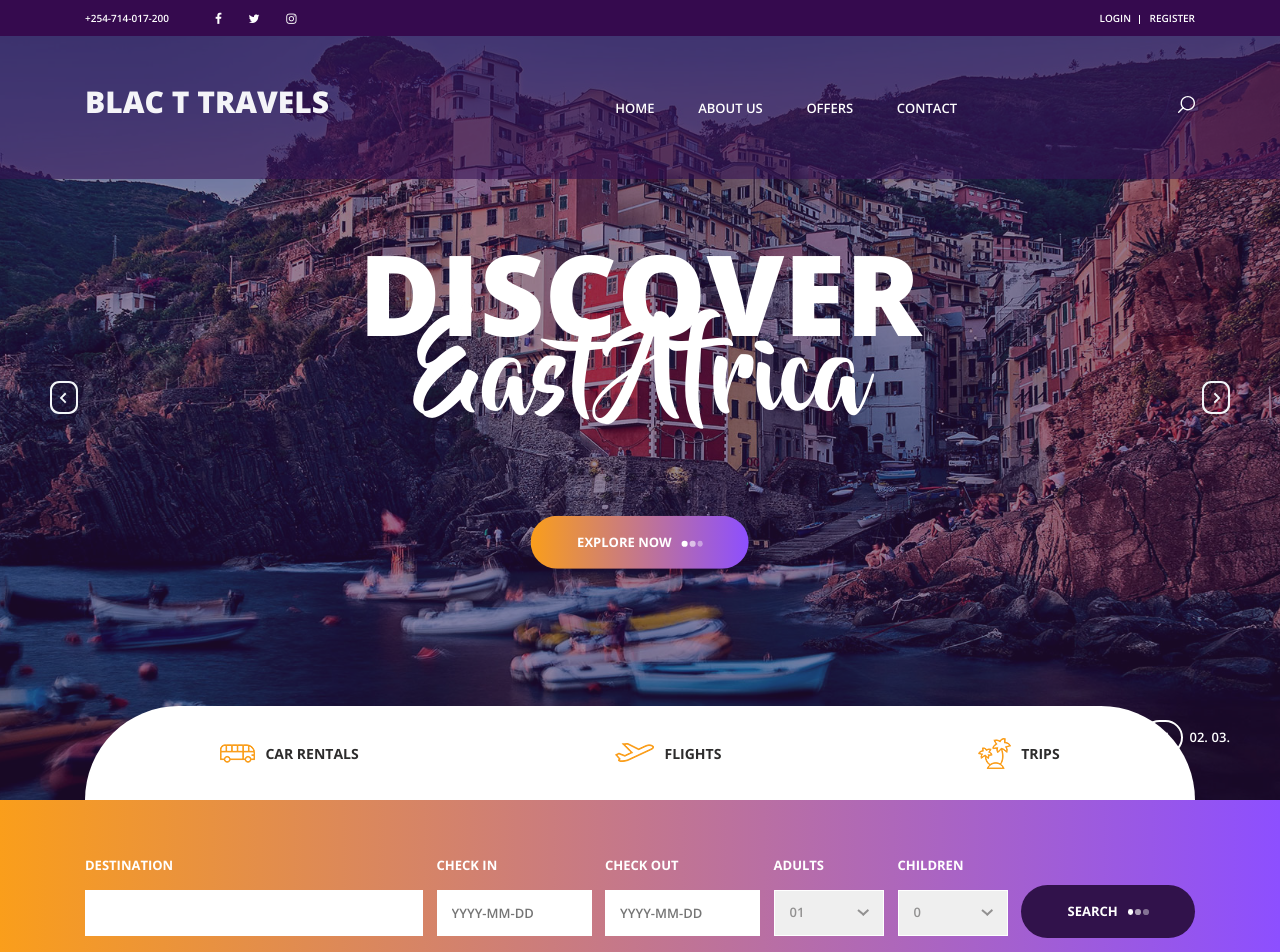
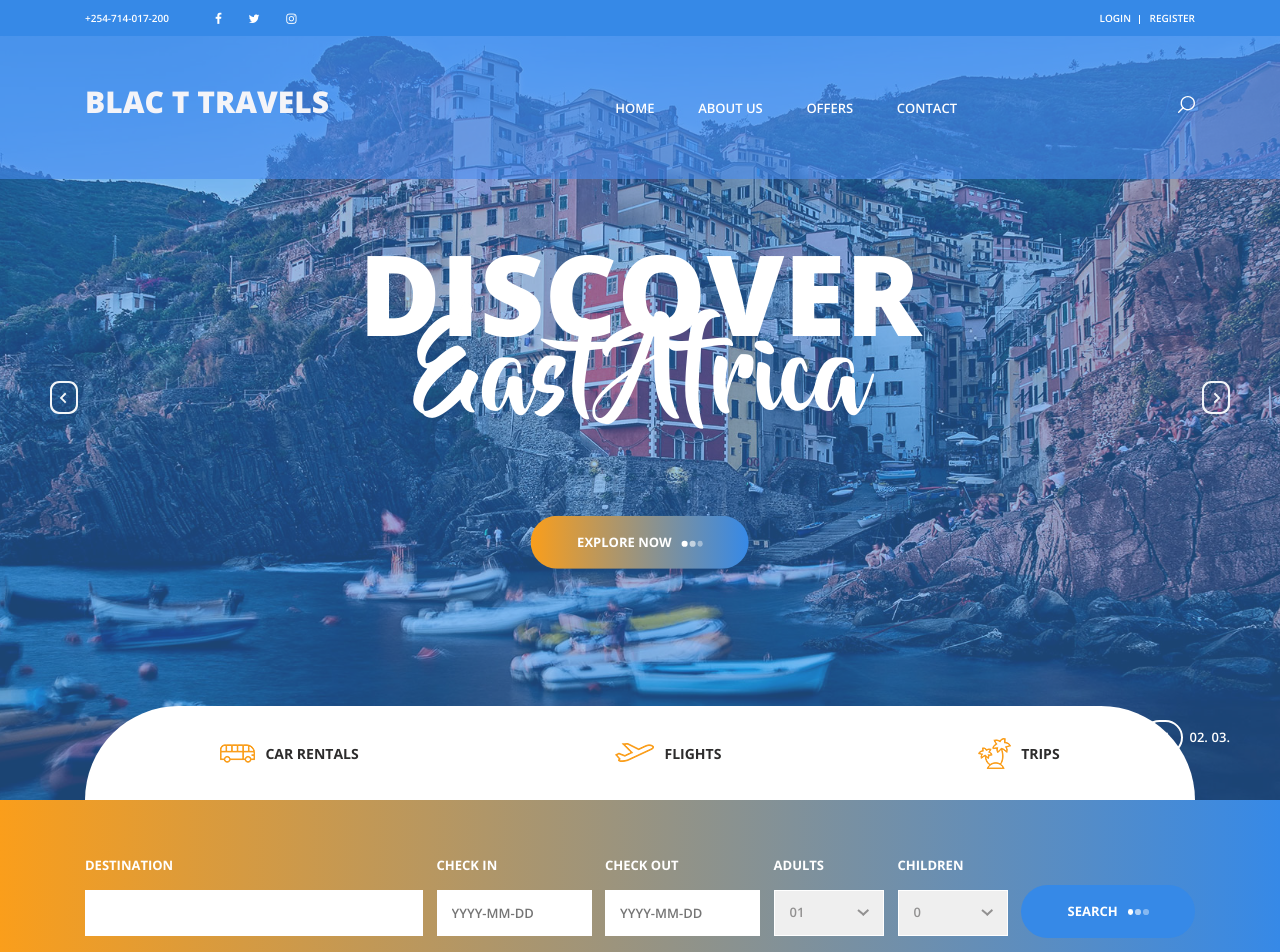
Before and after one commit to mwongeraE/Flight-Booking, a plain HTML site: page index.html in a window 1280 px wide. Shown: the top 952 px of the page. Drawn offline with nearby package versions, Linux system fonts and the light colour scheme.

Commit message:
Color modification

```diff
--- a/styles/about_styles.css
+++ b/styles/about_styles.css
@@ -253,7 +253,7 @@ section
 	left: 0;
 	width: 200%;
 	height: 100%;
-	background: linear-gradient(to right, #fa9e1b, #8d4fff, #fa9e1b);
+	background: linear-gradient(to right, #fa9e1b, #3689e7, #fa9e1b);
 	z-index: -1;
 	-webkit-transition: all 400ms ease;
 	-moz-transition: all 400ms ease;
@@ -315,12 +315,12 @@ section
 {
 	position: fixed;
 	width: 100%;
-	background: rgba(54, 19, 84, 0.6);
+	background: rgba(73, 140, 241, 0.6);
 	z-index: 12;
 }
 .header.scrolled
 {
-	background: rgba(54, 19, 84, 0.85);
+	background: rgba(44, 118, 230, 0.85);
 }
 
 /*********************************
@@ -331,7 +331,7 @@ section
 {
 	width: 100%;
 	height: 36px;
-	background: #350a4e;
+	background: #3689e7;
 	-webkit-transition: all 400ms ease;
 	-moz-transition: all 400ms ease;
 	-ms-transition: all 400ms ease;
@@ -511,7 +511,7 @@ section
 	bottom: -11px;
 	width: calc(100% + 2px);
 	height: 2px;
-	background: linear-gradient(to right, #fa9e1b, #8d4fff);
+	background: linear-gradient(to right, #fa9e1b, #3689e7);
 	content: '';
 	opacity: 0;
 	-webkit-transition: all 200ms ease;
@@ -635,7 +635,7 @@ section
 	position: fixed;
 	width: 100vw;
 	height: 100vh;
-	background: linear-gradient(to right, #fa9e1b, #8d4fff);
+	background: linear-gradient(to right, #fa9e1b, #3689e7);
 	z-index: 100;
 	opacity: 0;
 	visibility: hidden;
@@ -993,7 +993,7 @@ section
 	position: absolute;
 	top: 0;
 	height: 2px;
-	background: #31124b;
+	background: #3689e7;
 	max-width: 100% !important;
 }
 .stats_bar_perc div
@@ -1112,7 +1112,7 @@ section
 	width: 100%;
 	padding-top: 113px;
 	padding-bottom: 104px;
-	background: #31124b;
+	background: #3689e7;
 }
 .footer_title
 {
@@ -1192,7 +1192,7 @@ section
 }
 .footer_social_item:hover a i
 {
-	color: #31124b;
+	color: #3689e7;
 }
 
 /*********************************
--- a/styles/contact_styles.css
+++ b/styles/contact_styles.css
@@ -250,7 +250,7 @@ section
 	left: 0;
 	width: 200%;
 	height: 100%;
-	background: linear-gradient(to right, #fa9e1b, #8d4fff, #fa9e1b);
+	background: linear-gradient(to right, #fa9e1b, #3689e7, #fa9e1b);
 	z-index: -1;
 	-webkit-transition: all 400ms ease;
 	-moz-transition: all 400ms ease;
@@ -312,12 +312,12 @@ section
 {
 	position: fixed;
 	width: 100%;
-	background: rgba(54, 19, 84, 0.6);
+	background: rgba(73, 140, 241, 0.6);
 	z-index: 12;
 }
 .header.scrolled
 {
-	background: rgba(54, 19, 84, 0.85);
+	background: rgba(44, 118, 230, 0.85);
 }
 
 /*********************************
@@ -328,7 +328,7 @@ section
 {
 	width: 100%;
 	height: 36px;
-	background: #350a4e;
+	background: #3689e7;
 	-webkit-transition: all 400ms ease;
 	-moz-transition: all 400ms ease;
 	-ms-transition: all 400ms ease;
@@ -508,7 +508,7 @@ section
 	bottom: -11px;
 	width: calc(100% + 2px);
 	height: 2px;
-	background: linear-gradient(to right, #fa9e1b, #8d4fff);
+	background: linear-gradient(to right, #fa9e1b, #3689e7);
 	content: '';
 	opacity: 0;
 	-webkit-transition: all 200ms ease;
@@ -632,7 +632,7 @@ section
 	position: fixed;
 	width: 100vw;
 	height: 100vh;
-	background: linear-gradient(to right, #fa9e1b, #8d4fff);
+	background: linear-gradient(to right, #fa9e1b, #3689e7);
 	z-index: 100;
 	opacity: 0;
 	visibility: hidden;
@@ -798,7 +798,7 @@ section
 	padding-left: 98px;
 	padding-right: 98px;
 	padding-bottom: 88px;
-	background: linear-gradient(to top right, #fa9e1b, #8d4fff);
+	background: linear-gradient(to top right, #fa9e1b, #3689e7);
 }
 .contact_title
 {
@@ -860,7 +860,7 @@ section
 	line-height: 53px;
 	padding-left: 29px;
 	padding-right: 29px;
-	background: #31124b;
+	background: #3689e7;
 	-webkit-transform: translateY(15px);
 	-moz-transform: translateY(15px);
 	-ms-transform: translateY(15px);
@@ -1058,7 +1058,7 @@ section
 	width: 100%;
 	padding-top: 113px;
 	padding-bottom: 104px;
-	background: #31124b;
+	background: #3689e7;
 }
 .footer_title
 {
@@ -1138,7 +1138,7 @@ section
 }
 .footer_social_item:hover a i
 {
-	color: #31124b;
+	color: #3689e7;
 }
 
 /*********************************
--- a/styles/main_styles.css
+++ b/styles/main_styles.css
@@ -256,7 +256,7 @@ section
 	left: 0;
 	width: 200%;
 	height: 100%;
-	background: linear-gradient(to right, #fa9e1b, #8d4fff, #fa9e1b);
+	background: linear-gradient(to right, #fa9e1b, #3689e7, #fa9e1b);
 	z-index: -1;
 	-webkit-transition: all 400ms ease;
 	-moz-transition: all 400ms ease;
@@ -313,23 +313,23 @@ section
 {
 	position: fixed;
 	width: 100%;
-	background: rgba(54, 19, 84, 0.6);
+	background: rgba(73, 140, 241, 0.6);
 	z-index: 12;
 }
 .header.scrolled
 {
-	background: rgba(54, 19, 84, 0.85);
-}
-
-/*********************************
-3.1 Top Bar
+	background: rgba(44, 118, 230, 0.85);
+}
+
+/*********************************
+3.1 Top Bar #4d9af1
 *********************************/
 
 .top_bar
 {
 	width: 100%;
 	height: 36px;
-	background: #350a4e;
+	background: #3689e7;
 	-webkit-transition: all 400ms ease;
 	-moz-transition: all 400ms ease;
 	-ms-transition: all 400ms ease;
@@ -509,7 +509,7 @@ section
 	bottom: -11px;
 	width: calc(100% + 2px);
 	height: 2px;
-	background: linear-gradient(to right, #fa9e1b, #8d4fff);
+	background: linear-gradient(to right, #fa9e1b, #3689e7);
 	content: '';
 	opacity: 0;
 	-webkit-transition: all 200ms ease;
@@ -629,7 +629,7 @@ section
 	position: fixed;
 	width: 100vw;
 	height: 100vh;
-	background: linear-gradient(to right, #fa9e1b, #8d4fff);
+	background: linear-gradient(to right, #fa9e1b, #3689e7);
 	z-index: 100;
 	opacity: 0;
 	visibility: hidden;
@@ -764,7 +764,7 @@ section
 	width: 100%;
 	height: 100%;
 	z-index: 10;
-	background: #31124b;
+	background: #3689e7;
 }
 .home_slider
 {
@@ -935,7 +935,7 @@ section
 {
 	width: 100%;
 	height: 192px;
-	background: linear-gradient(to right, #fa9e1b, #8d4fff);
+	background: linear-gradient(to right, #fa9e1b, #3689e7);
 	z-index: 10;
 }
 .search_tabs_container
@@ -1118,7 +1118,7 @@ section
 	line-height: 53px;
 	padding-left: 46px;
 	padding-right: 46px;
-	background: #31124b;
+	background: #3689e7;
 	-webkit-transform: translateY(15px);
 	-moz-transform: translateY(15px);
 	-ms-transform: translateY(15px);
@@ -1298,7 +1298,7 @@ section
 {
 	padding-top: 125px;
 	padding-bottom: 116px;
-	background: linear-gradient(to right, #fa9e1b, #8d4fff);
+	background: linear-gradient(to right, #fa9e1b, #3689e7);
 }
 .cta_background
 {
@@ -1547,7 +1547,7 @@ section
 	bottom: 0;
 	width: 100%;
 	height: 2px;
-	background: linear-gradient(to right, #fa9e1b, #8d4fff);
+	background: linear-gradient(to right, #fa9e1b, #3689e7);
 }
 
 /*********************************
@@ -1779,7 +1779,7 @@ section
 	padding-left: 48px;
 	padding-right: 48px;
 	padding-bottom: 88px;
-	background: linear-gradient(to top right, #fa9e1b, #8d4fff);
+	background: linear-gradient(to top right, #fa9e1b, #3689e7);
 }
 .contact_form
 {
@@ -1834,7 +1834,7 @@ section
 	line-height: 53px;
 	padding-left: 29px;
 	padding-right: 29px;
-	background: #31124b;
+	background: #3689e7;
 	-webkit-transform: translateY(15px);
 	-moz-transform: translateY(15px);
 	-ms-transform: translateY(15px);
@@ -1894,7 +1894,7 @@ section
 	width: 100%;
 	padding-top: 113px;
 	padding-bottom: 104px;
-	background: #31124b;
+	background: #3689e7;
 }
 .footer_title
 {
@@ -1974,7 +1974,7 @@ section
 }
 .footer_social_item:hover a i
 {
-	color: #31124b;
+	color: #3689e7;
 }
 
 /*********************************
--- a/styles/offers_styles.css
+++ b/styles/offers_styles.css
@@ -256,7 +256,7 @@ section
 	left: 0;
 	width: 200%;
 	height: 100%;
-	background: linear-gradient(to right, #fa9e1b, #8d4fff, #fa9e1b);
+	background: linear-gradient(to right, #fa9e1b, #3689e7, #fa9e1b);
 	z-index: -1;
 	-webkit-transition: all 400ms ease;
 	-moz-transition: all 400ms ease;
@@ -318,12 +318,12 @@ section
 {
 	position: fixed;
 	width: 100%;
-	background: rgba(54, 19, 84, 0.6);
+	background: rgba(73, 140, 241, 0.6);
 	z-index: 12;
 }
 .header.scrolled
 {
-	background: rgba(54, 19, 84, 0.85);
+	background: rgba(44, 118, 230, 0.85);
 }
 
 /*********************************
@@ -334,7 +334,7 @@ section
 {
 	width: 100%;
 	height: 36px;
-	background: #350a4e;
+	background: #3689e7;
 	-webkit-transition: all 400ms ease;
 	-moz-transition: all 400ms ease;
 	-ms-transition: all 400ms ease;
@@ -514,7 +514,7 @@ section
 	bottom: -11px;
 	width: calc(100% + 2px);
 	height: 2px;
-	background: linear-gradient(to right, #fa9e1b, #8d4fff);
+	background: linear-gradient(to right, #fa9e1b, #3689e7);
 	content: '';
 	opacity: 0;
 	-webkit-transition: all 200ms ease;
@@ -638,7 +638,7 @@ section
 	position: fixed;
 	width: 100vw;
 	height: 100vh;
-	background: linear-gradient(to right, #fa9e1b, #8d4fff);
+	background: linear-gradient(to right, #fa9e1b, #3689e7);
 	z-index: 100;
 	opacity: 0;
 	visibility: hidden;
@@ -1080,7 +1080,7 @@ section
 	line-height: 53px;
 	padding-left: 46px;
 	padding-right: 46px;
-	background: #31124b;
+	background: #3689e7;
 	-webkit-transform: translateY(15px);
 	-moz-transform: translateY(15px);
 	-ms-transform: translateY(15px);
@@ -1466,7 +1466,7 @@ section
 }
 .book_button
 {
-	background: #31124b;
+	background: #3689e7;
 	margin-top: 39px;
 	margin-bottom: -5px;
 	-webkit-transition: all 200ms ease;
@@ -1533,7 +1533,7 @@ section
 	width: 100%;
 	padding-top: 113px;
 	padding-bottom: 104px;
-	background: #31124b;
+	background: #3689e7;
 }
 .footer_title
 {
@@ -1613,7 +1613,7 @@ section
 }
 .footer_social_item:hover a i
 {
-	color: #31124b;
+	color: #3689e7;
 }
 
 /*********************************
```
Also changed, not shown: about.html (+2 -2 lines).
